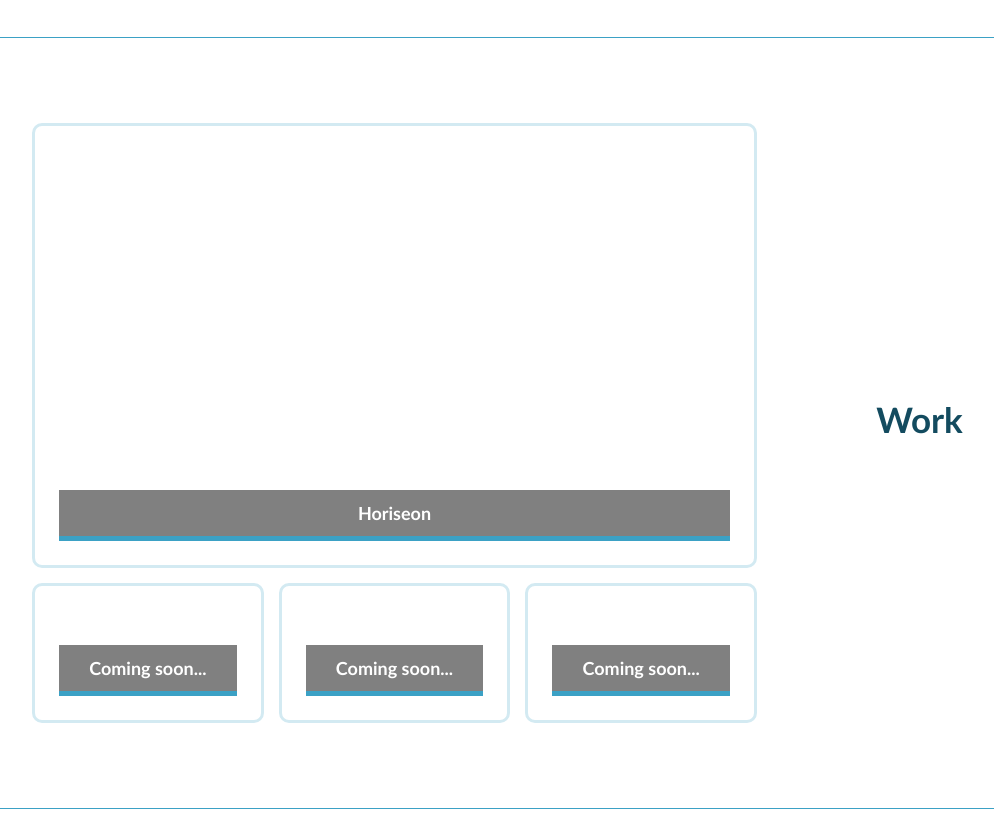
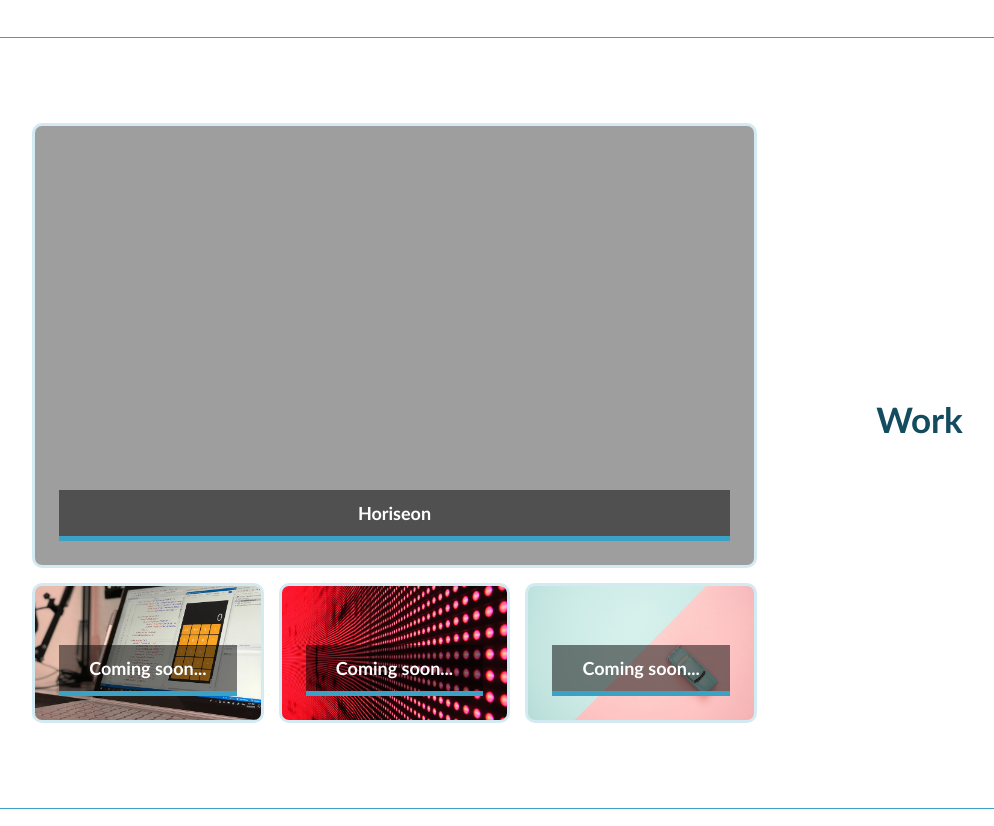
Before and after one commit to blaztted/portfolio-bruno-silva, a plain HTML site: page index.html in a window 1280 px wide. Shown: the part 840-1666 px from the top of the page, without its empty margins (203-1197 px from the left). Drawn offline with Linux system fonts and the light colour scheme; the site is published under a folder, as on GitHub Pages, so addresses that start at the root find nothing; a web font is replaced by a local one.

Commit message:
fixed error where background images weren't showing in the deployed websited

```diff
--- a/assets/css/style.css
+++ b/assets/css/style.css
@@ -242,20 +242,20 @@
 
 #horiseon {
   grid-area: horiseon;
-  background-image: url("/images/horieson2.jpg");
+  background-image: url("../../images/horieson2.jpg");
 }
 
 #tba1 {
   grid-area: tba1;
-  background-image: url("/images/02-portfolio-2.jpg");
+  background-image: url("../../images/02-portfolio-2.jpg");
 }
 #tba2 {
   grid-area: tba2;
-  background-image: url("/images/02-portfolio-1.jpg");
+  background-image: url("../../images/02-portfolio-1.jpg");
 }
 #tba3 {
   grid-area: tba3;
-  background-image: url("/images/02-portfolio-3.jpg");
+  background-image: url("../../images/02-portfolio-3.jpg");
 }
 
 .project {
```
Also changed, not shown: 1 other file.
